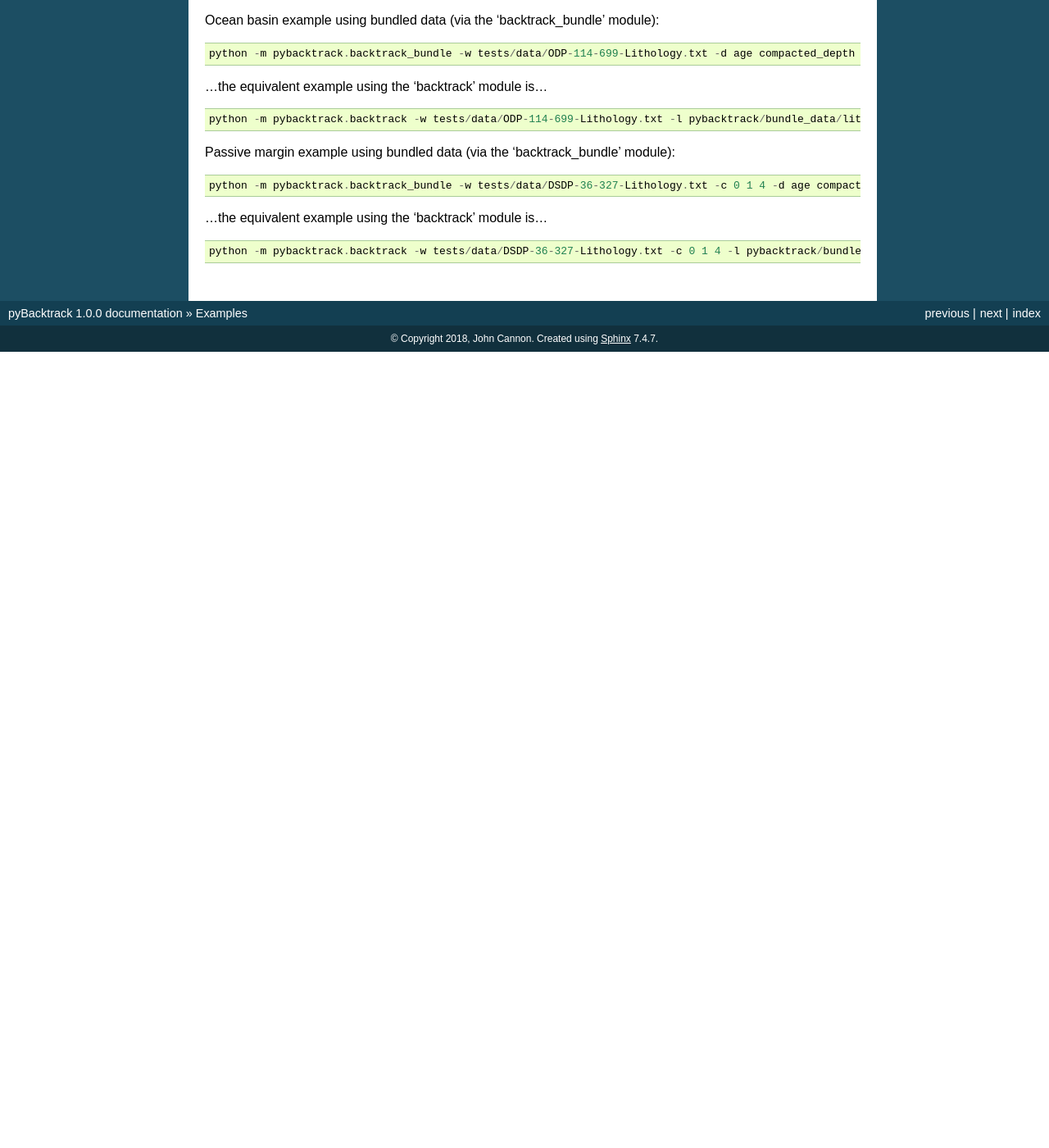
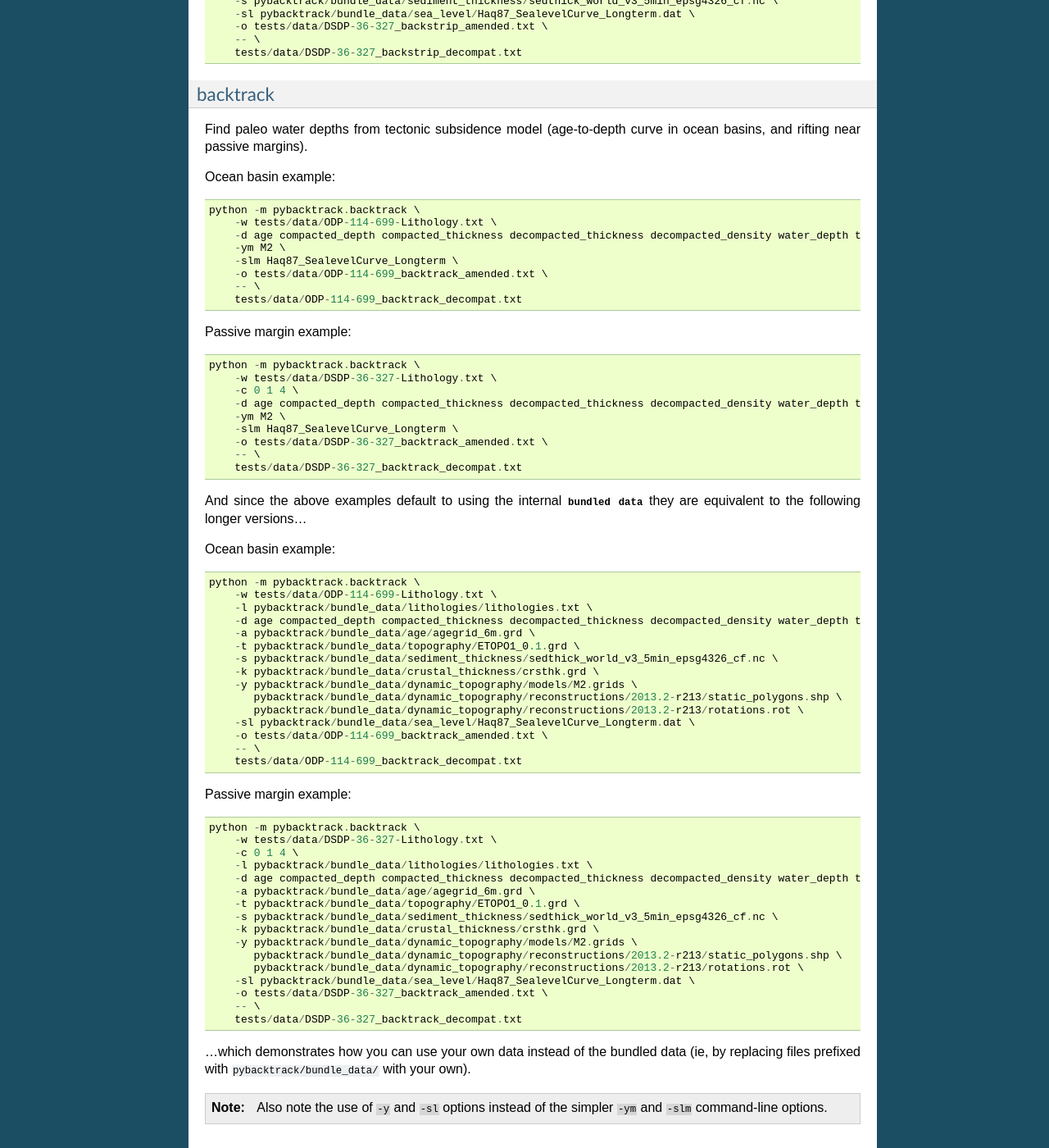
Before and after one commit to EarthByte/pyBacktrack, a Sphinx documentation site: the page built from docs/pybacktrack_examples.rst, in a window 1280 px wide and 1400 px high, scrolled down 1199 px. Shown: the whole window at 82% size. Built offline with Sphinx 7.4.7, drawn with Linux system fonts in a browser that asks for light colours; before the commit the page ends 1628 px from its top, so only the background shows below that; some of the changed text lies outside the part shown.

Commit message:
Update documented examples to use backtrack.
Previously used backtrack_bundle.

```diff
--- a/docs/pybacktrack_examples.rst
+++ b/docs/pybacktrack_examples.rst
@@ -3,7 +3,7 @@
 Examples
 ========
 
-This document contains examples of how to use scripts inside the *pytrackback* package and how to import and use its functions.
+This document contains examples of how to use scripts inside the ``pytrackback`` package and how to import and use its functions.
 
 .. contents::
    :local:
@@ -23,7 +23,10 @@ For example:
 
 .. code-block:: python
 
-    python -m pybacktrack.age_to_depth -m GDH1 -r tests/data/test_ages.txt tests/data/test_depths_from_ages.txt
+    python -m pybacktrack.age_to_depth \
+        -m GDH1 \
+        -r tests/data/test_ages.txt \
+        tests/data/test_depths_from_ages.txt
 
 Currently supports two models:
 
@@ -35,13 +38,19 @@ interpolate
 
 Interpolate a model of age-to-depth (linear segments) at given depths (stratigraphic layer boundaries) to get interpolated ages.
 
-For example, to read a file (from standard input) containing depths and write a file (via standard output) containing interpolated ages and those depths:
+For example, to read a file containing depths and write a file containing interpolated ages and those depths:
 
 .. code-block:: python
 
-    python -m pybacktrack.util.interpolate -cx 1 -cy 0 -r -c tests/data/ODP-114-699_age-depth-model.txt tests/data/ODP-114-699_strat_boundaries.txt tests/data/ODP-114-699_strat_boundaries_age_depth.txt
+    python -m pybacktrack.util.interpolate \
+        -cx 1 \
+        -cy 0 \
+        -r \
+        -c tests/data/ODP-114-699_age-depth-model.txt \
+        tests/data/ODP-114-699_strat_boundaries.txt \
+        tests/data/ODP-114-699_strat_boundaries_age_depth.txt
 
-Note that it's a general interpolate script for piecewise linear y=f(x), so can be used for other types of data (hence the extra options).
+.. note::This is a general interpolate script for piecewise linear ``y=f(x)``, so can be used for other types of data (hence the extra options).
 
 backstrip
 ^^^^^^^^^
@@ -52,33 +61,91 @@ For example:
 
 .. code-block:: python
 
-    python -m pybacktrack.backstrip -w tests/data/DSDP-36-327-Lithology.txt -l pybacktrack/bundle_data/lithologies/lithologies.txt -d age compacted_depth compacted_thickness decompacted_thickness decompacted_density average_tectonic_subsidence average_water_depth lithology -s pybacktrack/bundle_data/sediment_thickness/sedthick_world_v3_5min_epsg4326_cf.nc -sl pybacktrack/bundle_data/sea_level/Haq87_SealevelCurve_Longterm.dat -o tests/data/DSDP-36-327_backstrip_amended.txt -- tests/data/DSDP-36-327_backstrip_decompat.txt
+    python -m pybacktrack.backstrip \
+        -w tests/data/DSDP-36-327-Lithology.txt \
+        -l pybacktrack/bundle_data/lithologies/lithologies.txt \
+        -d age compacted_depth compacted_thickness decompacted_thickness decompacted_density average_tectonic_subsidence average_water_depth lithology \
+        -s pybacktrack/bundle_data/sediment_thickness/sedthick_world_v3_5min_epsg4326_cf.nc \
+        -sl pybacktrack/bundle_data/sea_level/Haq87_SealevelCurve_Longterm.dat \
+        -o tests/data/DSDP-36-327_backstrip_amended.txt \
+        -- \
+        tests/data/DSDP-36-327_backstrip_decompat.txt
 
 backtrack
 ^^^^^^^^^
 
 Find paleo water depths from tectonic subsidence model (age-to-depth curve in ocean basins, and rifting near passive margins).
 
-Ocean basin example using bundled data (via the 'backtrack_bundle' module):
+Ocean basin example:
 
 .. code-block:: python
 
-    python -m pybacktrack.backtrack_bundle -w tests/data/ODP-114-699-Lithology.txt -d age compacted_depth compacted_thickness decompacted_thickness decompacted_density water_depth tectonic_subsidence lithology -y M2 -sl Haq87_SealevelCurve_Longterm -o tests/data/ODP-114-699_backtrack_amended.txt -- tests/data/ODP-114-699_backtrack_decompat.txt
+    python -m pybacktrack.backtrack \
+        -w tests/data/ODP-114-699-Lithology.txt \
+        -d age compacted_depth compacted_thickness decompacted_thickness decompacted_density water_depth tectonic_subsidence lithology \
+        -ym M2 \
+        -slm Haq87_SealevelCurve_Longterm \
+        -o tests/data/ODP-114-699_backtrack_amended.txt \
+        -- \
+        tests/data/ODP-114-699_backtrack_decompat.txt
 
-...the equivalent example using the 'backtrack' module is...
+Passive margin example:
 
 .. code-block:: python
 
-    python -m pybacktrack.backtrack -w tests/data/ODP-114-699-Lithology.txt -l pybacktrack/bundle_data/lithologies/lithologies.txt -d age compacted_depth compacted_thickness decompacted_thickness decompacted_density water_depth tectonic_subsidence lithology -a pybacktrack/bundle_data/age/agegrid_6m.grd -t pybacktrack/bundle_data/topography/ETOPO1_0.1.grd -s pybacktrack/bundle_data/sediment_thickness/sedthick_world_v3_5min_epsg4326_cf.nc -k pybacktrack/bundle_data/crustal_thickness/crsthk.grd -y pybacktrack/bundle_data/dynamic_topography/models/M2.grids pybacktrack/bundle_data/dynamic_topography/reconstructions/2013.2-r213/static_polygons.shp pybacktrack/bundle_data/dynamic_topography/reconstructions/2013.2-r213/rotations.rot -sl pybacktrack/bundle_data/sea_level/Haq87_SealevelCurve_Longterm.dat -o tests/data/ODP-114-699_backtrack_amended.txt -- tests/data/ODP-114-699_backtrack_decompat.txt
+    python -m pybacktrack.backtrack \
+        -w tests/data/DSDP-36-327-Lithology.txt \
+        -c 0 1 4 \
+        -d age compacted_depth compacted_thickness decompacted_thickness decompacted_density water_depth tectonic_subsidence lithology \
+        -ym M2 \
+        -slm Haq87_SealevelCurve_Longterm \
+        -o tests/data/DSDP-36-327_backtrack_amended.txt \
+        -- \
+        tests/data/DSDP-36-327_backtrack_decompat.txt
 
-Passive margin example using bundled data (via the 'backtrack_bundle' module):
+And since the above examples default to using the internal :mod:`bundled data<pybacktrack.bundle_data>` they are equivalent to the following longer versions...
+
+Ocean basin example:
 
 .. code-block:: python
 
-    python -m pybacktrack.backtrack_bundle -w tests/data/DSDP-36-327-Lithology.txt -c 0 1 4 -d age compacted_depth compacted_thickness decompacted_thickness decompacted_density water_depth tectonic_subsidence lithology -y M2 -sl Haq87_SealevelCurve_Longterm -o tests/data/DSDP-36-327_backtrack_amended.txt -- tests/data/DSDP-36-327_backtrack_decompat.txt
+    python -m pybacktrack.backtrack \
+        -w tests/data/ODP-114-699-Lithology.txt \
+        -l pybacktrack/bundle_data/lithologies/lithologies.txt \
+        -d age compacted_depth compacted_thickness decompacted_thickness decompacted_density water_depth tectonic_subsidence lithology \
+        -a pybacktrack/bundle_data/age/agegrid_6m.grd \
+        -t pybacktrack/bundle_data/topography/ETOPO1_0.1.grd \
+        -s pybacktrack/bundle_data/sediment_thickness/sedthick_world_v3_5min_epsg4326_cf.nc \
+        -k pybacktrack/bundle_data/crustal_thickness/crsthk.grd \
+        -y pybacktrack/bundle_data/dynamic_topography/models/M2.grids \
+           pybacktrack/bundle_data/dynamic_topography/reconstructions/2013.2-r213/static_polygons.shp \
+           pybacktrack/bundle_data/dynamic_topography/reconstructions/2013.2-r213/rotations.rot \
+        -sl pybacktrack/bundle_data/sea_level/Haq87_SealevelCurve_Longterm.dat \
+        -o tests/data/ODP-114-699_backtrack_amended.txt \
+        -- \
+        tests/data/ODP-114-699_backtrack_decompat.txt
 
-...the equivalent example using the 'backtrack' module is...
+Passive margin example:
 
 .. code-block:: python
 
-    python -m pybacktrack.backtrack -w tests/data/DSDP-36-327-Lithology.txt -c 0 1 4 -l pybacktrack/bundle_data/lithologies/lithologies.txt -d age compacted_depth compacted_thickness decompacted_thickness decompacted_density water_depth tectonic_subsidence lithology -a pybacktrack/bundle_data/age/agegrid_6m.grd -t pybacktrack/bundle_data/topography/ETOPO1_0.1.grd -s pybacktrack/bundle_data/sediment_thickness/sedthick_world_v3_5min_epsg4326_cf.nc -k pybacktrack/bundle_data/crustal_thickness/crsthk.grd -y pybacktrack/bundle_data/dynamic_topography/models/M2.grids pybacktrack/bundle_data/dynamic_topography/reconstructions/2013.2-r213/static_polygons.shp pybacktrack/bundle_data/dynamic_topography/reconstructions/2013.2-r213/rotations.rot -sl pybacktrack/bundle_data/sea_level/Haq87_SealevelCurve_Longterm.dat -o tests/data/DSDP-36-327_backtrack_amended.txt -- tests/data/DSDP-36-327_backtrack_decompat.txt
+    python -m pybacktrack.backtrack \
+        -w tests/data/DSDP-36-327-Lithology.txt \
+        -c 0 1 4 \
+        -l pybacktrack/bundle_data/lithologies/lithologies.txt \
+        -d age compacted_depth compacted_thickness decompacted_thickness decompacted_density water_depth tectonic_subsidence lithology \
+        -a pybacktrack/bundle_data/age/agegrid_6m.grd \
+        -t pybacktrack/bundle_data/topography/ETOPO1_0.1.grd \
+        -s pybacktrack/bundle_data/sediment_thickness/sedthick_world_v3_5min_epsg4326_cf.nc \
+        -k pybacktrack/bundle_data/crustal_thickness/crsthk.grd \
+        -y pybacktrack/bundle_data/dynamic_topography/models/M2.grids \
+           pybacktrack/bundle_data/dynamic_topography/reconstructions/2013.2-r213/static_polygons.shp \
+           pybacktrack/bundle_data/dynamic_topography/reconstructions/2013.2-r213/rotations.rot \
+        -sl pybacktrack/bundle_data/sea_level/Haq87_SealevelCurve_Longterm.dat \
+        -o tests/data/DSDP-36-327_backtrack_amended.txt \
+        -- \
+        tests/data/DSDP-36-327_backtrack_decompat.txt
+
+...which demonstrates how you can use your own data instead of the bundled data (ie, by replacing files prefixed with ``pybacktrack/bundle_data/`` with your own).
+
+.. note:: Also note the use of ``-y`` and ``-sl`` options instead of the simpler ``-ym`` and ``-slm`` command-line options.
```
Also changed, not shown: other parts of docs/pybacktrack_examples.rst (+1 -1 lines).
